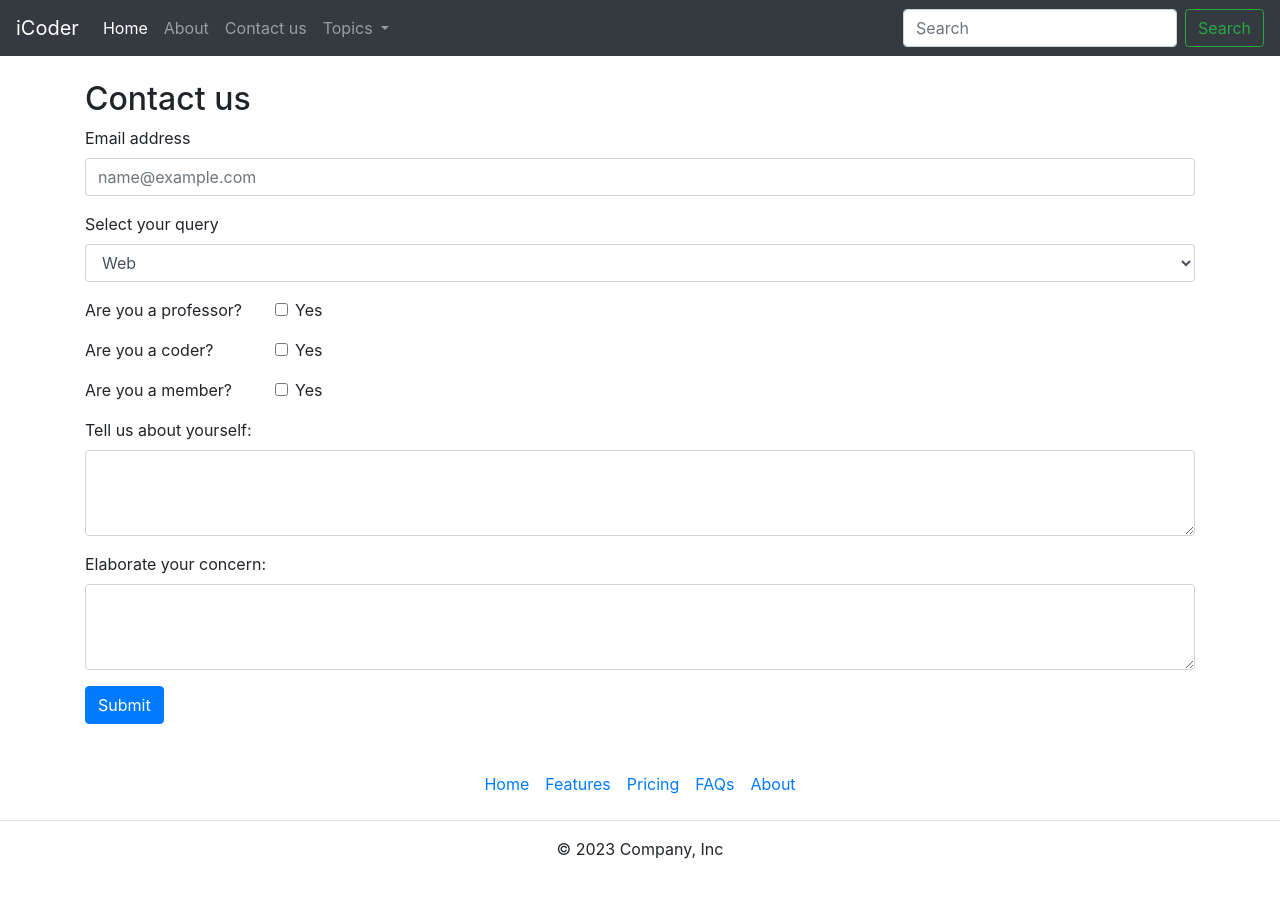
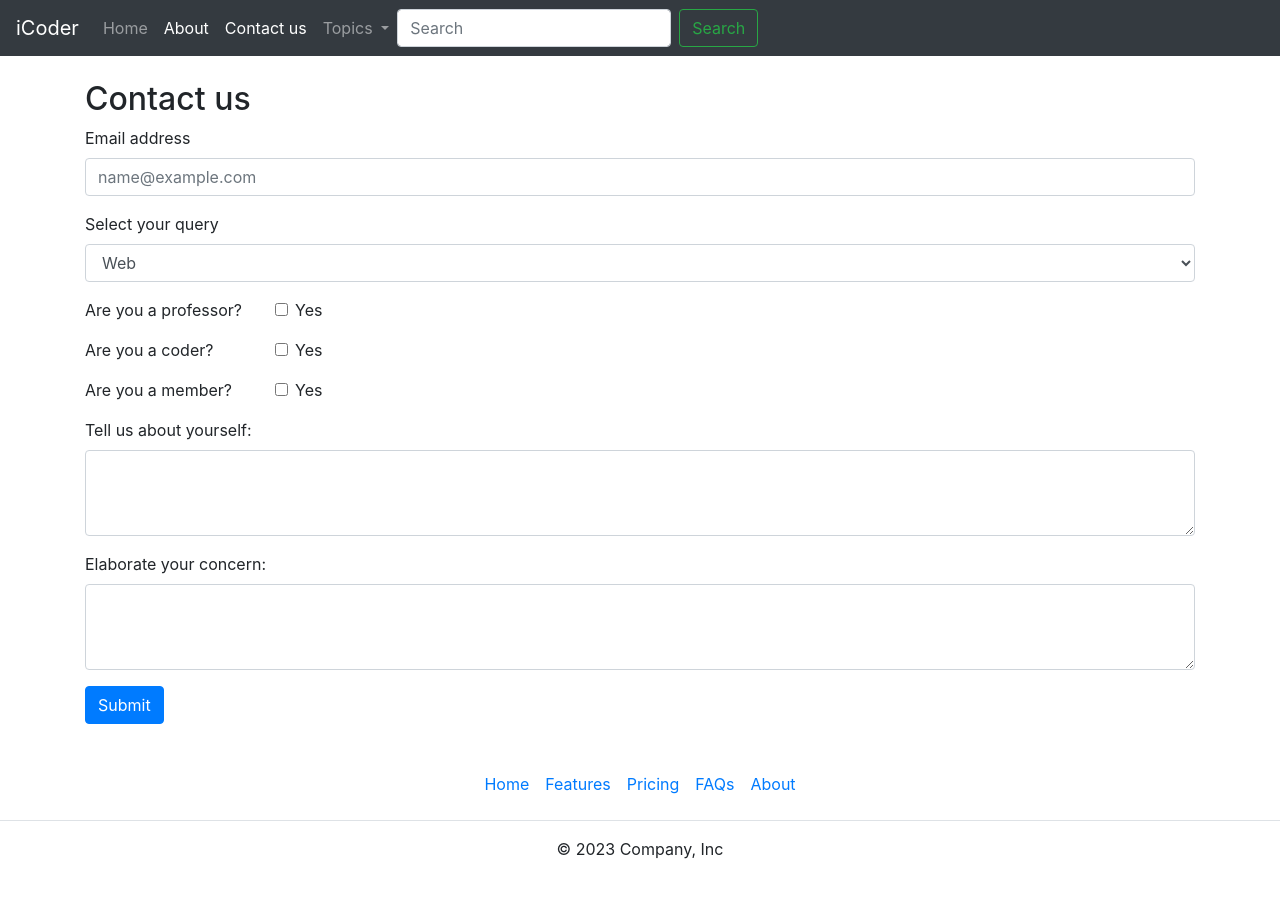
Before and after one commit to poojita4114/iCoder, a plain HTML site: page contact.html in a window 1280 px wide. Drawn offline with nearby package versions, Linux system fonts and the light colour scheme.

Commit message:
Update contact.html

```diff
--- a/contact.html
+++ b/contact.html
@@ -23,18 +23,18 @@
 
     <div class="collapse navbar-collapse " id="navbarSupportedContent">
      <ul class="navbar-nav mr-auto">
+                <li class="nav-item">
+                    <a class="nav-link" href="/iCoder/">Home</a>
+                </li>
                 <li class="nav-item active">
-          <a class="nav-link" href="/">Home <span class="sr-only">(current)</span></a>
-        </li>
-        <li class="nav-item">
                     <a class="nav-link" href="about.html">About</a>
                 </li>
-        <li class="nav-item">
-          <a class="nav-link" href="/contact.html">Contact us</a>
+                <li class="nav-item active">
+                    <a class="nav-link" href="/iCoder/contact.html">Contact us</a>
                 </li>
                 <li class="nav-item dropdown">
-          <a class="nav-link dropdown-toggle" href="#" id="navbarDropdown" role="button" data-toggle="dropdown"
-            aria-haspopup="true" aria-expanded="false">
+                    <a class="nav-link dropdown-toggle" href="#" id="navbarDropdown" role="button"
+                        data-toggle="dropdown" aria-haspopup="true" aria-expanded="false">
                         Topics
                     </a>
                     <div class="dropdown-menu" aria-labelledby="navbarDropdown">
@@ -46,7 +46,6 @@
                     </div>
                 </li>
 
-      </ul>
       <form class="form-inline my-2 my-lg-0">
         <input class="form-control mr-sm-2" type="search" placeholder="Search" aria-label="Search">
         <button class="btn btn-outline-success my-2 my-sm-0" type="submit">Search</button>
```
Lines whose indentation alone changed are shown as unchanged.
